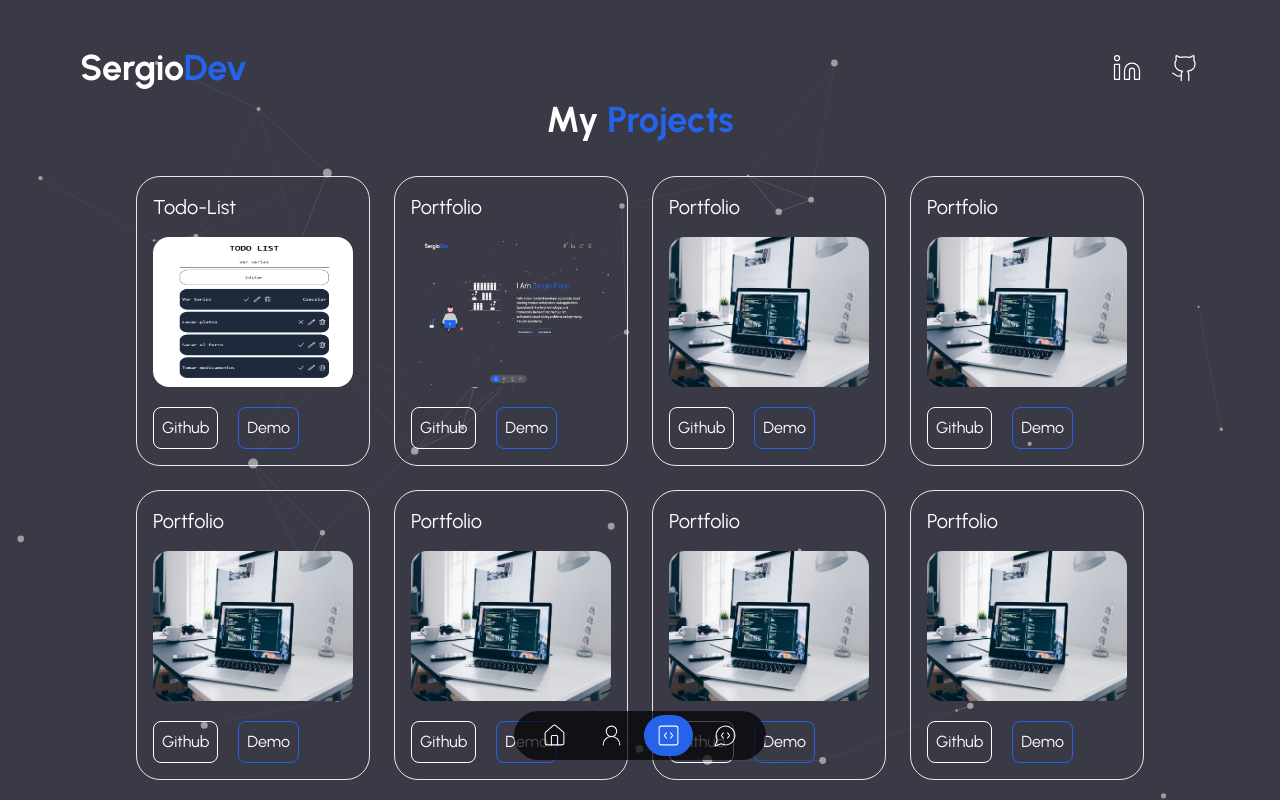
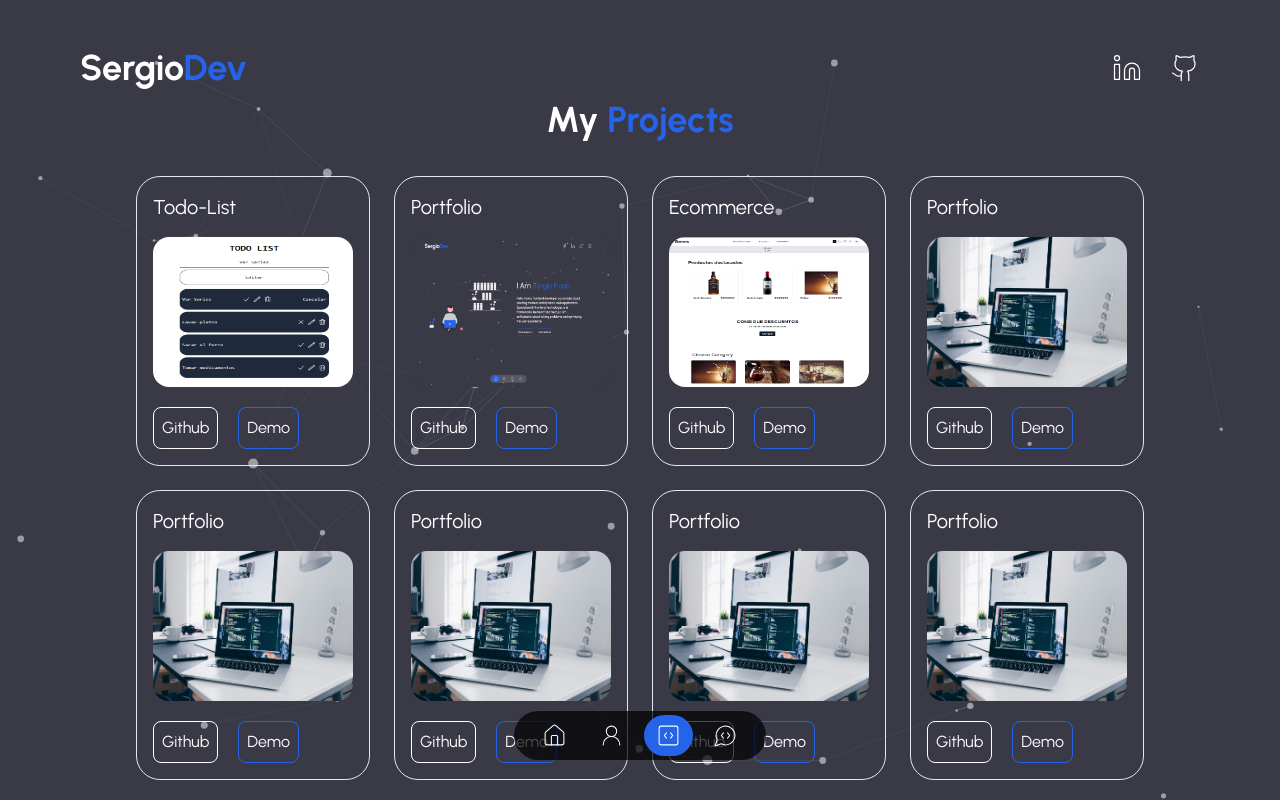
Before and after one commit to sergio-010/Portfolio, a Next.js app: page /portfolio in a window 1280 px wide. Built offline with nearby package versions, Linux system fonts and the light colour scheme.

Commit message:
add ecommerce

```diff
--- a/data.tsx
+++ b/data.tsx
@@ -182,10 +182,10 @@ export const dataPortfolio: PortfolioData[] = [
     },
     {
         id: 3,
-        title: "Portfolio",
-        image: "/devv.jpg",
-        urlGithub: "#!",
-        urlDemo: "#!",
+        title: "Ecommerce",
+        image: "/ecommerce.png",
+        urlGithub: "https://github.com/sergio-010/ecommerce-beer",
+        urlDemo: "https://github.com/sergio-010/backend-ecommerce",
     },
     {
         id: 4,
```
Also changed, not shown: public/ecommerce.png (added).
